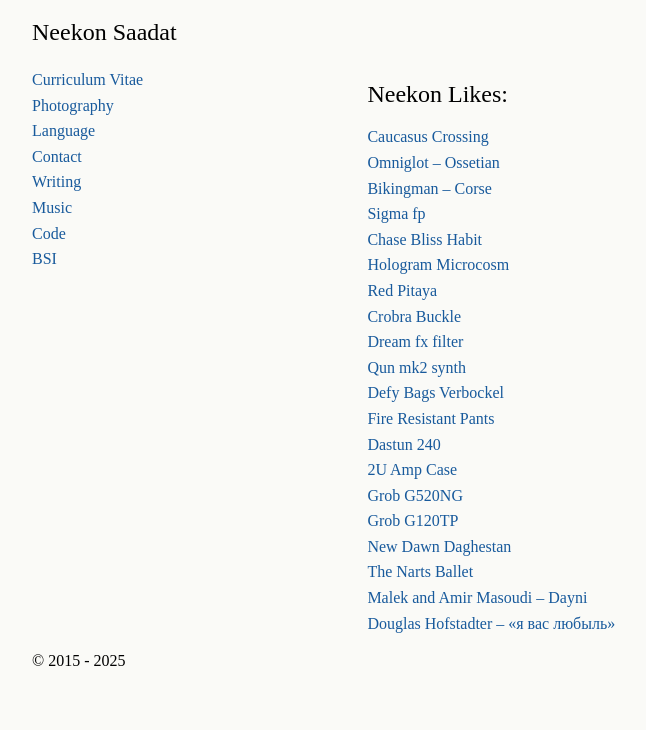
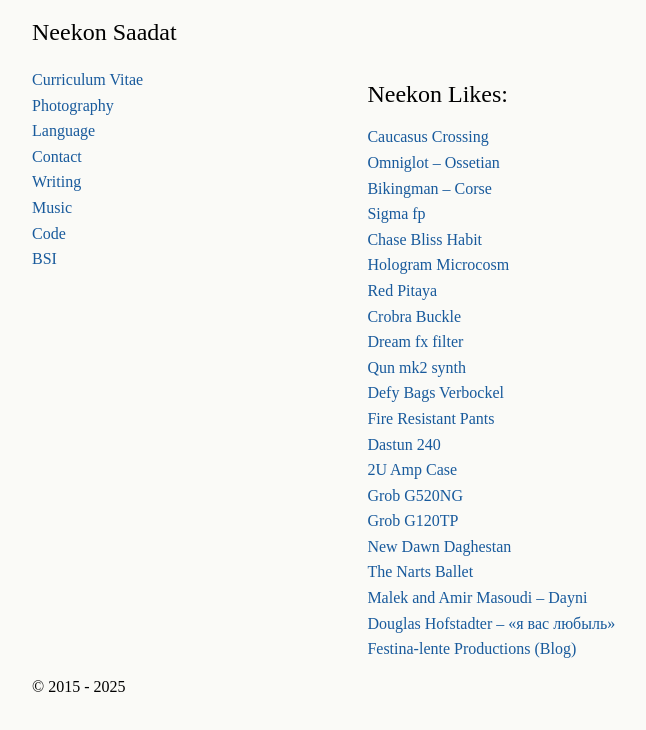
Before and after one commit to neekonsu/website, a plain HTML site: page resources.html in a window 1280 px wide. Shown: the whole page, without its empty margins (158-804 px from the left). Drawn offline with Linux system fonts and the light colour scheme; a web font is replaced by a local one.

Commit message:
added festina-lente productions to resources

```diff
--- a/resources.html
+++ b/resources.html
@@ -108,7 +108,7 @@
                                 <a href="https://csci.williams.edu/douglas-hofstadter-russias-greatest-poet-reincarnated-in-english/" target="_blank" rel="noopener noreferrer">Douglas Hofstadter – «я вас любыль»</a>
                             </li>
                             <li>
-                                <a href="" target="_blank" rel="noopener noreferrer"></a>
+                                <a href="https://festina-lente-productions.com/" target="_blank" rel="noopener noreferrer">Festina-lente Productions (Blog)</a>
                             </li>
                             <li>
                                 <a href="" target="_blank" rel="noopener noreferrer"></a>
```
